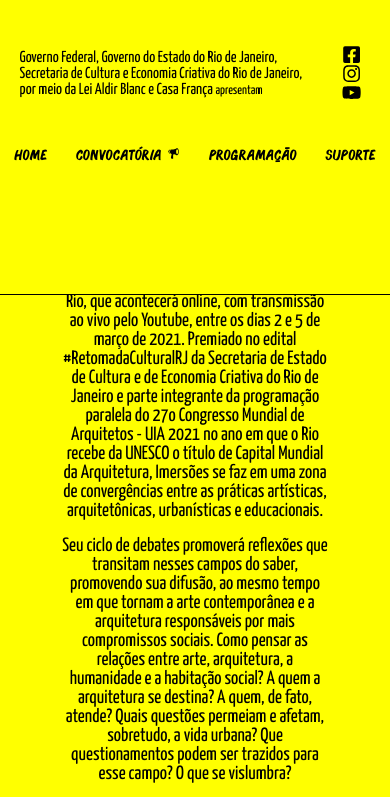
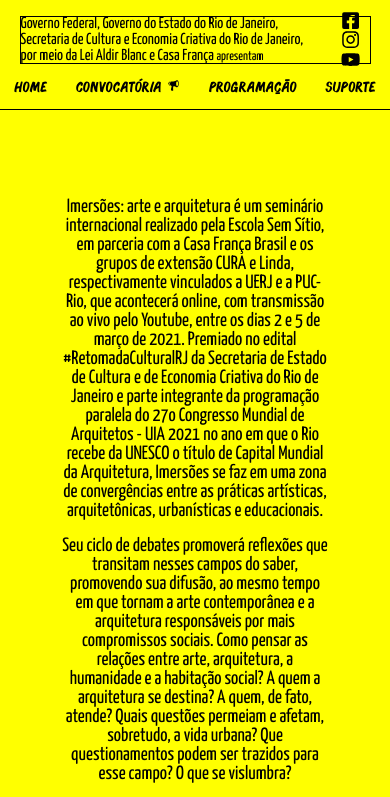
Before and after one commit to hiagoptk/iaa-seminario, a Next.js app in the folder web/: page / in a window 390 px wide. Shown: the top 797 px of the page. Built offline with nearby package versions, Linux system fonts and the light colour scheme.

Commit message:
corrigindo espaçamendo do cabeçalho versão mobile

```diff
--- a/web/styles/globals.css
+++ b/web/styles/globals.css
@@ -86,8 +86,7 @@
 }
 
 #header {
-
-
+    border: solid 1px black;
     width: 60vw;
     display: flex;
     justify-content: space-between;
@@ -177,6 +176,7 @@
     #header {
 
         width: 90vw;
+        height: 3rem;
 
         display: flex;
         justify-content: space-between;
@@ -199,7 +199,7 @@
         border-bottom: black solid 1px;
         color: black;
         width: 100vw;
-        height:35vh;
+        height: auto;
         padding-top: 1rem;
         position: fixed;
 
```
